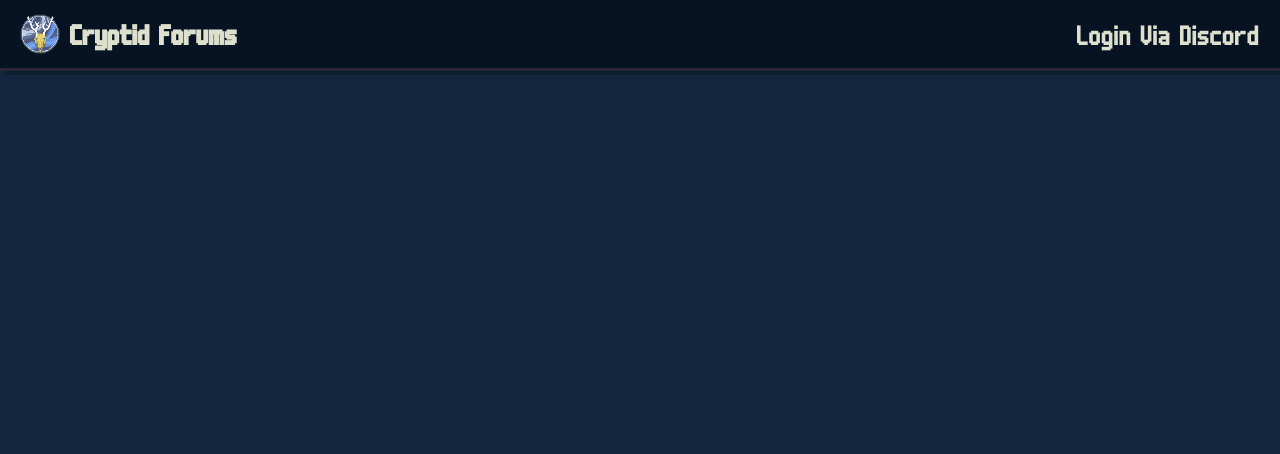
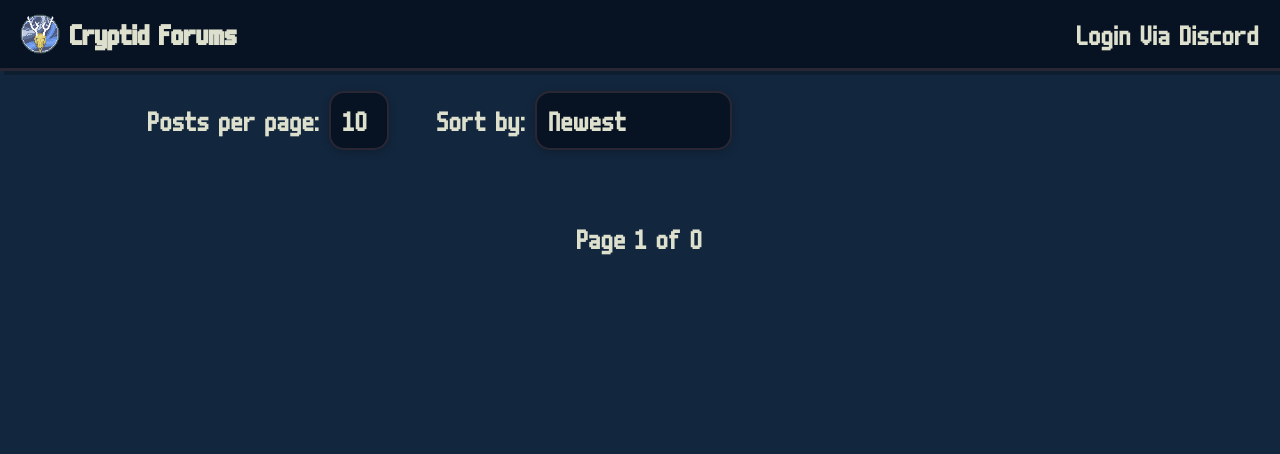
Before and after one commit to Coo29/cryptid-forums, a Flask app: page / in a window 1280 px wide. Shown: the top 454 px of the page. Run offline with Flask 3, Linux system fonts and the light colour scheme; data that the repository does not hold is empty; some libraries are stand-ins or nearby versions.

Commit message:
Added sorting options and pages. Added comment # on small post view

```diff
--- a/app.py
+++ b/app.py
@@ -263,9 +263,41 @@
 
 @app.route("/")
 def index():
-    posts = Post.query.filter_by(deleted=False).order_by(Post.timestamp.desc()).all()
+    page = request.args.get("page", 1, type=int)
+    per_page = request.args.get("per_page", 10, type=int)
+    sort = request.args.get("sort", "newest")
 
-    return render_template("index.html", user=current_user, posts=posts, config=app.config)
+    if sort == "newest":
+        order = Post.timestamp.desc()
+    elif sort == "oldest":
+        order = Post.timestamp.asc()
+    elif sort == "most_likes":
+        order = db.desc(db.func.count(Like.id))
+    elif sort == "most_comments":
+        order = db.desc(db.func.count(Comment.id))
+    else:
+        order = Post.timestamp.desc()
+
+    query = Post.query.filter_by(deleted=False)
+
+    if sort in ("most_likes", "most_comments"):
+        if sort == "most_likes":
+            query = query.outerjoin(Like).group_by(Post.id)
+        else:
+            query = query.outerjoin(Comment).group_by(Post.id)
+
+    posts = query.order_by(order).paginate(page=page, per_page=per_page, error_out=False)
+
+    return render_template(
+        "index.html",
+        user=current_user,
+        posts=posts.items,
+        pagination=posts,
+        config=app.config,
+        page=page,
+        per_page=per_page,
+        sort=sort
+    )
 
 @app.route("/login")
 def login():
--- a/static/style.css
+++ b/static/style.css
@@ -100,6 +100,47 @@
 .site-nav a {
   margin-left: 15px;
   text-decoration: none;
+}
+
+.pagination {
+  display: flex;
+  justify-content: center;
+  gap: 1em;
+  margin: 1em 0;
+}
+
+.pagination-controls {
+  margin-bottom: 1em;
+  margin-left: 10vw;
+}
+
+select, .pagination-controls select, select option {
+  background-color: #071322;
+  color: #dee0ce;
+  padding: 6px 12px;
+  border: 2px solid #2a2735;
+  border-radius: 15px;
+  cursor: pointer;
+  min-width: 60px;
+  font-size: 1em;
+  font-family: inherit;
+  box-shadow: 0 2px 8px rgba(0,0,0,0.2);
+  appearance: none;
+  -webkit-appearance: none;
+  -moz-appearance: none;
+  margin-right: 0.5em;
+}
+
+select,
+.pagination-controls select,
+select option,
+.pagination-controls select option {
+  font-family: 'm6x11', 'segoe ui', 'helvetica neue', arial, sans-serif !important;
+}
+
+select:focus {
+  outline: none;
+  border-color: #163f70
 }
 
 .site-footer {
@@ -233,7 +274,6 @@
 body.readable-font, body.readable-font * {
   font-family: 'segoe ui', 'helvetica neue', arial, sans-serif !important;
   letter-spacing: normal;
-  font-size: 0.8em;
 }
 
  .create-post {
--- a/templates/index.html
+++ b/templates/index.html
@@ -11,13 +11,22 @@
         {% endif %}
     <!-- header end -->
 
+    <!-- pagination and sorting controls start -->
+        {% include "sort_scr.html" %}
+    <!-- pagination and sorting controls end -->
+
     <!-- post view start -->
-     <div class="post-container">
+    <div class="post-container">
             {% for post in posts %}
-                {% include "post_small.html" %}
+                {% include "post_small_scr.html" %}
             {% endfor %}
     </div>
     <!-- post view end -->
+
+    <!-- pagination links start -->
+        {% include "pages_scr.html" %}
+    <!-- pagination links end -->
+
 </body>
 <!-- body end -->
 {% endblock %}
--- a/templates/moderation.html
+++ b/templates/moderation.html
@@ -10,8 +10,8 @@
 
 <!-- post view start -->
     {% for post in posts %}
-        {% include "post_large.html" %}
-        {% include "post_comments.html" %}
+        {% include "post_large_scr.html" %}
+        {% include "post_comments_scr.html" %}
 
         <!-- mod actions start -->
             <form action="{{ url_for('restore_post', post_id=post.id) }}" method="post" style="display: inline;">
--- /dev/null
+++ b/templates/pages_scr.html
@@ -0,0 +1,9 @@
+<div class="pagination">
+    {% if pagination.has_prev %}
+        <a href="{{ url_for('index', page=pagination.prev_num, per_page=per_page, sort=sort) }}">&laquo; Prev</a>
+    {% endif %}
+    <span>Page {{ pagination.page }} of {{ pagination.pages }}</span>
+    {% if pagination.has_next %}
+        <a href="{{ url_for('index', page=pagination.next_num, per_page=per_page, sort=sort) }}">Next &raquo;</a>
+    {% endif %}
+</div>
--- a/templates/post.html
+++ b/templates/post.html
@@ -6,9 +6,9 @@
 
 <!-- body start -->
 <body>
-    {% include "post_large.html" %}
-    {% include "post_tools.html" %}
-    {% include "post_comments.html" %}
+    {% include "post_large_scr.html" %}
+    {% include "post_tools_scr.html" %}
+    {% include "post_comments_scr.html" %}
 </body>
 <!-- body end -->
 {% endblock %}
--- a/templates/post_small.html
+++ b/templates/post_small_scr.html
@@ -5,7 +5,9 @@
                 <img src="{{ post.user.avatar_url }}" alt="Avatar" style="width:40px; height:40px; border-radius:50%; vertical-align:middle; margin-right:10px;">
                 <strong>{{ post.user.username }}</strong>
                 <small> | {{ post.timestamp.strftime('%y-%m-%d %H:%M') }}
-                        | {{ post.likes.count() }}✓</small>
+                        | {{ post.likes.count() }} ✓
+                        | {{ post.comments|length }} 🗨
+                        |</small>
             </div>
         <!-- post header end -->
 
--- /dev/null
+++ b/templates/sort_scr.html
@@ -0,0 +1,19 @@
+     <form method="get" class="pagination-controls" style="display:flex; gap:1em; align-items:center;">
+        <label>
+        Posts per page:
+        <select name="per_page" onchange="this.form.submit()">
+            {% for n in [5, 10, 20, 50] %}
+                <option value="{{ n }}" {% if per_page == n %}selected{% endif %}>{{ n }}</option>
+            {% endfor %}
+        </select>
+    </label>
+    <label>
+        Sort by:
+        <select name="sort" onchange="this.form.submit()">
+            <option value="newest" {% if sort == 'newest' %}selected{% endif %}>Newest</option>
+            <option value="oldest" {% if sort == 'oldest' %}selected{% endif %}>Oldest</option>
+            <option value="most_likes" {% if sort == 'most_likes' %}selected{% endif %}>Most Likes</option>
+            <option value="most_comments" {% if sort == 'most_comments' %}selected{% endif %}>Most Comments</option>
+        </select>
+    </label>
+</form>
--- a/templates/tagged_posts.html
+++ b/templates/tagged_posts.html
@@ -14,7 +14,7 @@
 <!-- post view start -->
     {% if posts %}
         {% for post in posts %}
-            {% include "post_small.html" %}
+            {% include "post_small_scr.html" %}
         {% endfor %}
     {% endif %}
 <!-- post view end -->
```
Also changed, not shown: templates/post_comments_scr.html (renamed from templates/post_comments.html), templates/post_large_scr.html (renamed from templates/post_large.html), templates/post_tools_scr.html (renamed from templates/post_tools.html).
